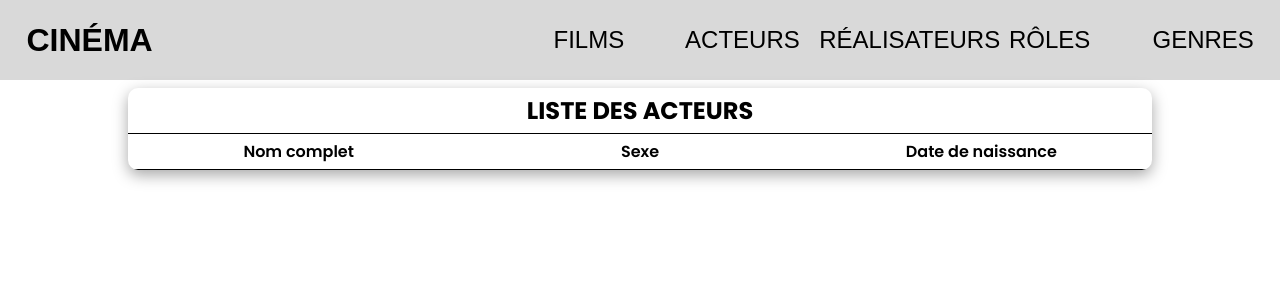
After one commit to David-SDA/Exercice_SQL_Cin-ma, a PHP site: the page made by app/view/Acteur/viewListeActeur.php in a window 1280 px wide. The commit adds this page. Shown: the top 300 px of the page. Run offline with PHP 8.4, Linux system fonts and the light colour scheme; the template is opened without the code that fills it, so the values that code supplies are empty.

Commit message:
Ajout fonctionnalité, listage acteurs

```diff
--- a/app/controller/RealisateurController.php
+++ b/app/controller/RealisateurController.php
@@ -1,7 +1,7 @@
 <?php
     require_once("model/Model.php");
 
-    /* On crée un contrôleur pour gérer les action en rapport aux genres */
+    /* On crée un contrôleur pour gérer les action en rapport aux réalisateurs */
     class RealisateurController{
 
         public function listerRealisateurs(){
--- /dev/null
+++ b/app/view/Acteur/viewListeActeur.php
@@ -0,0 +1,43 @@
+<?php
+    ob_start();
+?>
+
+    <div class="tableau">
+        <table>
+            <thead>
+                <th colspan="3">LISTE DES ACTEURS</th>
+            </thead>
+            <tbody>
+                <tr class="titreColonnes">
+                    <td>Nom complet</td>
+                    <td>Sexe</td>
+                    <td>Date de naissance</td>
+                </tr>
+                <?php
+                    $i = 1;
+                    foreach($acteurs as $acteur){
+                ?>
+                    <tr class="ligne">
+                        <td>
+                            <a href="#" class="lienListe"><?= $acteur["prenom"] . " " . $acteur ["nom"] ?></a>
+                        </td>
+                        <td>
+                            <?= $acteur["sexe"] ?>
+                        </td>
+                        <td>
+                            <?= $acteur["date_naissance"] ?>
+                        </td>
+                    </tr>
+
+                <?php
+                    $i++;
+                }
+                ?>
+            </tbody>
+        </table>
+    </div>
+
+<?php
+    $contenu = ob_get_clean();
+    require("view/template.php");
+?>
--- a/app/view/template.php
+++ b/app/view/template.php
@@ -14,7 +14,7 @@
         <a href="index.php" class="titre"><button class="boutonTitre">CINÉMA</button></a>
         <nav class="navigation">
             <a href="#"><button>FILMS</button></a>
-            <a href="#"><button>ACTEURS</button></a>
+            <a href="index.php?action=listerActeurs"><button>ACTEURS</button></a>
             <a href="index.php?action=listerRealisateurs"><button>RÉALISATEURS</button></a>
             <a href="index.php?action=listerRoles"><button>RÔLES</button></a>
             <a href="index.php?action=listerGenres"><button>GENRES</button></a>
```
Also changed, not shown: app/controller/ActeurController.php (added, +18 -0 lines), app/index.php (+7 -0 lines).
